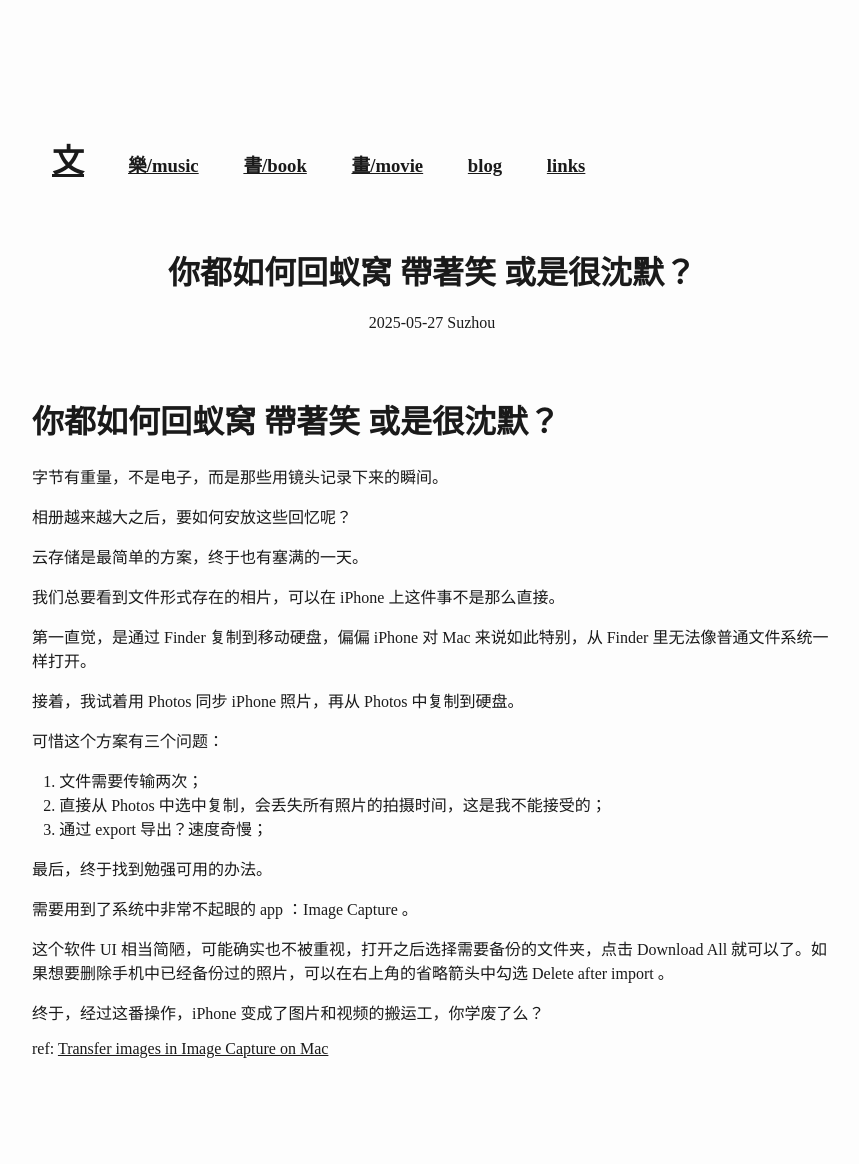
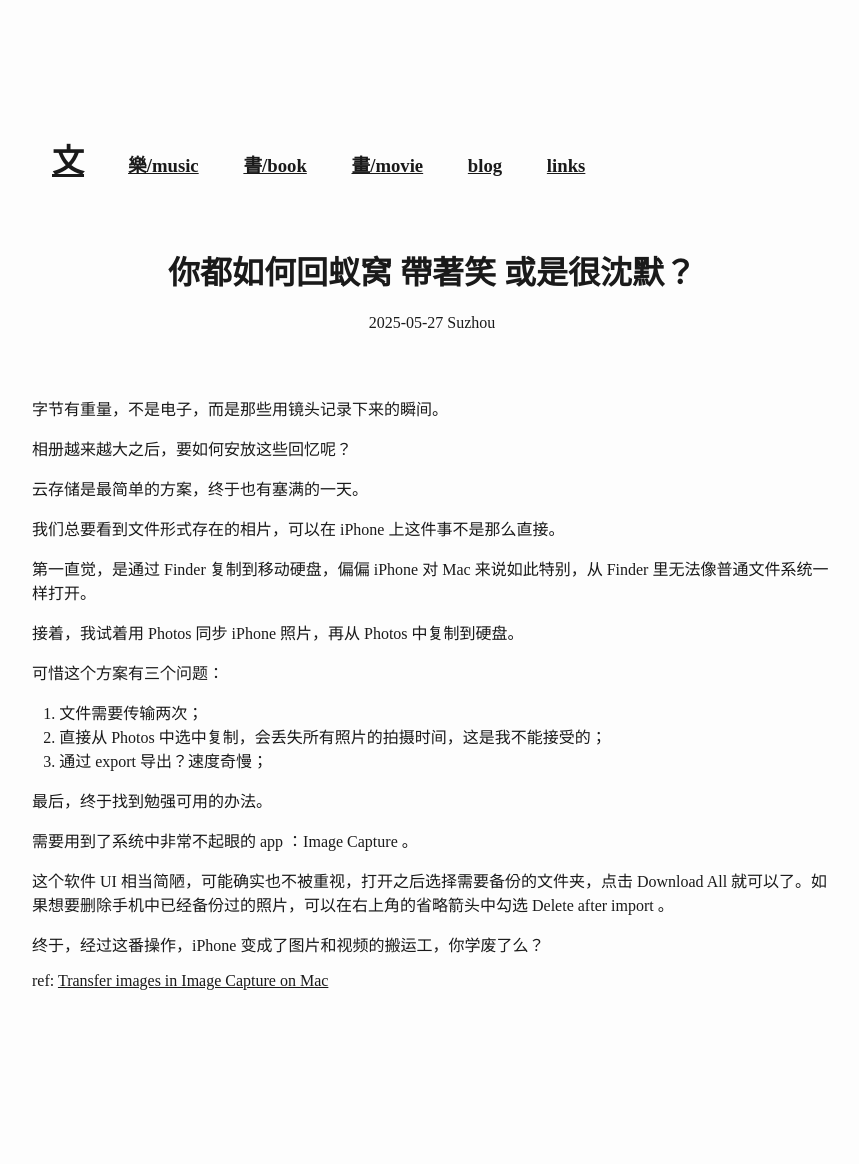
Before and after one commit to wangw469/wangw469.github.io, a Jekyll site: the page built from _posts/2025-05-27-how-to-backup-iphone-photos.md, in a window 1280 px wide. Shown: the whole page, without its empty margins (58-917 px from the left). Built offline with Jekyll 4.4.1, drawn with Linux system fonts in a browser that asks for light colours; after the commit the page ends 1096 px from its top, so only the background shows below that.

Commit message:
remove title

```diff
--- a/_posts/2025-05-27-how-to-backup-iphone-photos.md
+++ b/_posts/2025-05-27-how-to-backup-iphone-photos.md
@@ -4,8 +4,6 @@ title: "你都如何回蚁窝 帶著笑 或是很沈默？"
 city: Suzhou
 date: 2025-05-27
 ---
-
-# 你都如何回蚁窝 帶著笑 或是很沈默？
 
 字节有重量，不是电子，而是那些用镜头记录下来的瞬间。
 
```
